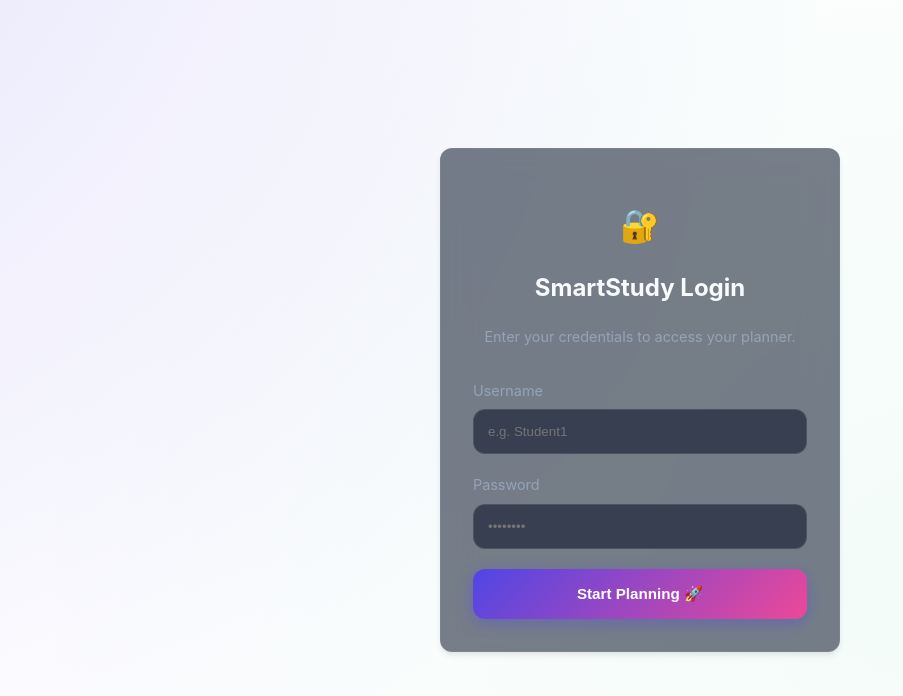
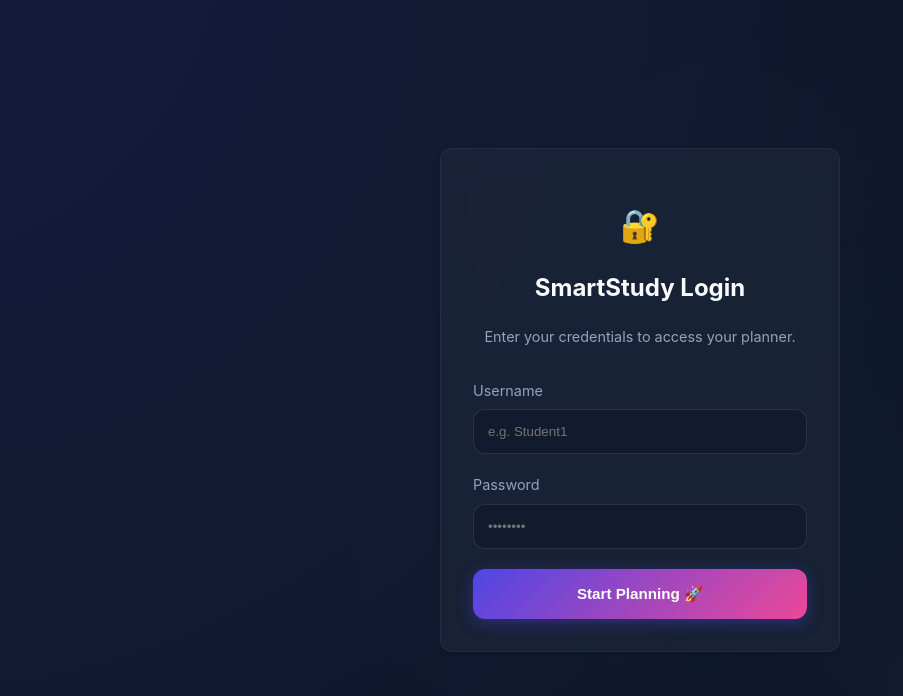
Before and after one commit to Nikhil-4404/ai-exam-planner, a React app in the folder frontend/: page / in a window 1280 px wide. Shown: the top 696 px of the page, without its empty margins (0-903 px from the left). Built offline with nearby package versions, Linux system fonts and the light colour scheme; the HTML template or start-up script is replaced by a standard one.

Commit message:
Fix: Correct Background Darkness & Improve Detail

```diff
--- a/frontend/src/App.css
+++ b/frontend/src/App.css
@@ -27,17 +27,20 @@
 body {
   margin: 0;
   font-family: 'Inter', system-ui, -apple-system, sans-serif;
+
+  /* Dark Base Background */
   background-color: var(--bg-dark);
   color: var(--text-main);
   -webkit-font-smoothing: antialiased;
   min-height: 100vh;
 
-  /* Dynamic Background */
-  background: radial-gradient(circle at 0% 0%, rgba(79, 70, 229, 0.15), transparent 40%),
-    radial-gradient(circle at 100% 100%, rgba(236, 72, 153, 0.15), transparent 40%),
-    radial-gradient(circle at 50% 50%, rgba(16, 185, 129, 0.05), transparent 60%);
-  background-size: 200% 200%;
-  animation: bg-pulse 15s ease-in-out infinite alternate;
+  /* Dynamic Background - Subtle Overlay */
+  background-image:
+    radial-gradient(circle at 0% 0%, rgba(79, 70, 229, 0.1), transparent 50%),
+    radial-gradient(circle at 100% 100%, rgba(236, 72, 153, 0.1), transparent 50%),
+    radial-gradient(circle at 50% 50%, rgba(16, 185, 129, 0.02), transparent 50%);
+  background-size: 150% 150%;
+  animation: bg-pulse 20s ease-in-out infinite alternate;
 }
 
 .container {
@@ -62,7 +65,7 @@ body {
 }
 
 .card:hover {
-  transform: translateY(-5px) scale(1.02);
+  transform: translateY(-5px) scale(1.01);
   border-color: rgba(79, 70, 229, 0.4);
   box-shadow: 0 20px 25px -5px rgba(0, 0, 0, 0.2), 0 10px 10px -5px rgba(0, 0, 0, 0.1);
   background: rgba(30, 41, 59, 0.8);
@@ -76,7 +79,7 @@ body {
   left: -100%;
   width: 50%;
   height: 100%;
-  background: linear-gradient(to right, transparent, rgba(255, 255, 255, 0.05), transparent);
+  background: linear-gradient(to right, transparent, rgba(255, 255, 255, 0.03), transparent);
   transform: skewX(-25deg);
   transition: 0.5s;
 }
```
